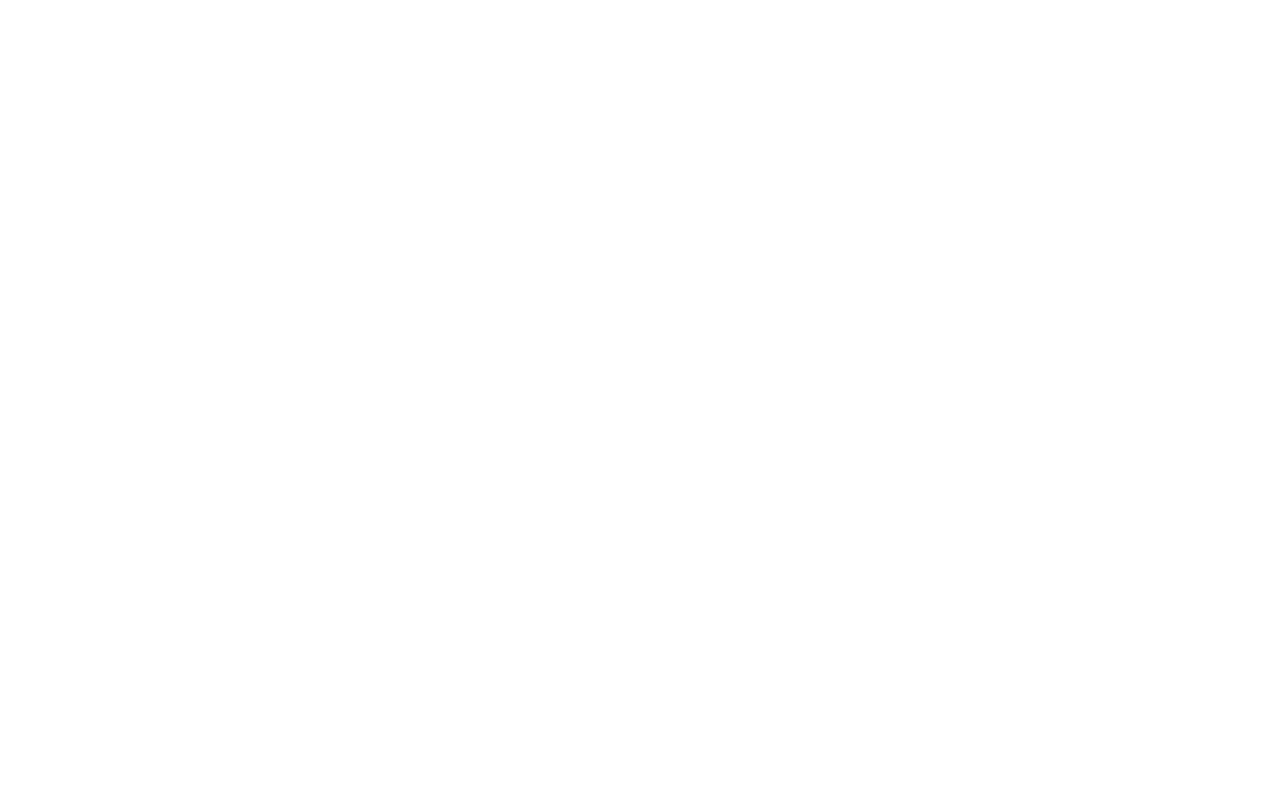
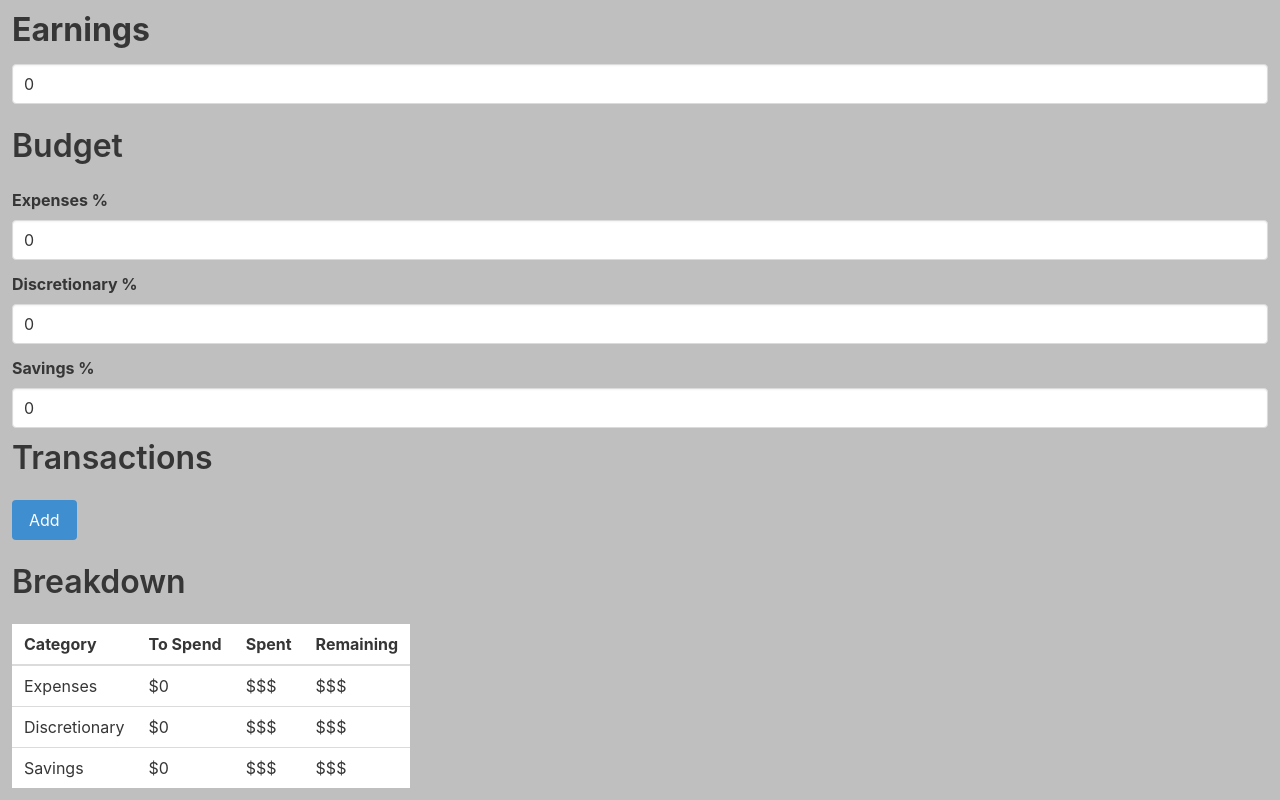
Before and after one commit to slandath/budget, a React (Vite) app: page / in a window 1280 px wide. Built offline with nearby package versions, Linux system fonts and the light colour scheme; the HTML template or start-up script is replaced by a standard one.

Commit message:
almost there

```diff
--- a/index.html
+++ b/index.html
@@ -10,7 +10,7 @@
 </head>
 
 <body>
-  <div id="root"></div>
+  <div id="root" style="background-color: hsla(0, 0%, 75%, 1);"></div>
   <script type="module" src="/src/main.tsx"></script>
 </body>
 
--- a/src/App.tsx
+++ b/src/App.tsx
@@ -1,9 +1,9 @@
-import Entry from './components/Entry';
+import Earnings from "./components/Earnings";
 
 function App() {
   return (
     <>
-
+      <Earnings />
     </>
   );
 }
--- /dev/null
+++ b/src/components/Breakdown.tsx
@@ -0,0 +1,39 @@
+function Breakdown(props) {
+  return (
+    <div>
+      <h2 className="title is-3 mt-3">Breakdown</h2>
+      <table className="table">
+        <thead>
+          <tr>
+            <th>Category</th>
+            <th>To Spend</th>
+            <th>Spent</th>
+            <th>Remaining</th>
+          </tr>
+        </thead>
+        <tbody>
+          <tr>
+            <td>Expenses</td>
+            <td>${props.expenses}</td>
+            <td>$$$</td>
+            <td>$$$</td>
+          </tr>
+          <tr>
+            <td>Discretionary</td>
+            <td>${props.discretionary}</td>
+            <td>$$$</td>
+            <td>$$$</td>
+          </tr>
+          <tr>
+            <td>Savings</td>
+            <td>${props.savings}</td>
+            <td>$$$</td>
+            <td>$$$</td>
+          </tr>
+        </tbody>
+      </table>
+    </div>
+  );
+}
+
+export default Breakdown;
--- a/src/components/Budget.tsx
+++ b/src/components/Budget.tsx
@@ -1,6 +1,28 @@
-function Budget() {
+import { useState } from 'react';
+import Ledger from './Ledger';
+
+function Budget(props: { gross: number }) {
+  const [expensesPercent, setExpensesPercent] = useState<number>(0);
+  const [discretionaryPercent, setDiscretionaryPercent] = useState<number>(0);
+  const [savingsPercent, setSavingsPercent] = useState<number>(0);
+  const [expensesAmount, setExpensesAmount] = useState<number>(0);
+  const [discretionaryAmount, setDiscretionaryAmount] = useState<number>(0);
+  const [savingsAmount, setSavingsAmount] = useState<number>(0);
+
+  function expensesHandler(e: React.ChangeEvent<HTMLInputElement>) {
+    setExpensesPercent(Number(e.target.value));
+    setExpensesAmount((Number(e.target.value) / 100) * props.gross);
+  }
+  function discretionaryHandler(e: React.ChangeEvent<HTMLInputElement>) {
+    setDiscretionaryPercent(Number(e.target.value));
+    setDiscretionaryAmount((Number(e.target.value) / 100) * props.gross);
+  }
+  function savingsHandler(e: React.ChangeEvent<HTMLInputElement>) {
+    setSavingsPercent(Number(e.target.value));
+    setSavingsAmount((Number(e.target.value) / 100) * props.gross);
+  }
+
   return (
-<div className="container">
     <div className="column">
       <h2 className="title is-3">Budget</h2>
       <div className="field">
@@ -8,7 +30,13 @@
           Expenses %
         </label>
         <div className="control">
-              <input type="number" className="input" id="expensesPercent" />
+          <input
+            type="number"
+            className="input"
+            id="expensesPercent"
+            value={expensesPercent}
+            onChange={expensesHandler}
+          />
         </div>
       </div>
       <div className="field">
@@ -20,6 +48,8 @@
             type="number"
             className="input"
             id="discretionaryPercent"
+            value={discretionaryPercent}
+            onChange={discretionaryHandler}
           />
         </div>
       </div>
@@ -28,35 +58,18 @@
           Savings %
         </label>
         <div className="control">
-              <input type="number" className="input" id="savingsPercent" />
+          <input
+            type="number"
+            className="input"
+            id="savingsPercent"
+            value={savingsPercent}
+            onChange={savingsHandler}
+          />
         </div>
       </div>
-          <h3 className="title is-4">Breakdown</h3>
-          <table className="table">
-            <thead>
-              <tr>
-                <th>Category</th>
-                <th>Amount</th>
-              </tr>
-            </thead>
-            <tbody>
-              <tr>
-                <td>Expenses</td>
-                <td>$$$</td>
-              </tr>
-              <tr>
-                <td>Discretionary</td>
-                <td>$$$</td>
-              </tr>
-              <tr>
-                <td>Savings</td>
-                <td>$$$</td>
-              </tr>
-            </tbody>
-          </table>
+      <Ledger expenses={expensesAmount} discretionary={discretionaryAmount} savings={savingsAmount}/>
     </div>
-      </div>
-  )
+  );
 }
 
-export default Budget
+export default Budget;
--- a/src/components/Earnings.tsx
+++ b/src/components/Earnings.tsx
@@ -1,15 +1,25 @@
+import { useState } from "react"
+import Budget from "./Budget"
+
 function Earnings() {
+const [gross, setGross] = useState(0)
+
+function earningsHandler(e: React.ChangeEvent<HTMLInputElement>) {
+    setGross(Number(e.target.value))
+}
+
   return (
-    <div className="container">
+    <>
       <div className="column">
       <div className="field">
-        <label htmlFor="earnings" className="label">Earnings</label>
+        <label htmlFor="earnings" className="label title is-3">Earnings</label>
         <div className="control">
-        <input type="text" className="input" placeholder="$$$" id="earnings"/>
+        <input type="number" className="input" placeholder="$$$" id="earnings" onChange={earningsHandler} value={gross}/>
         </div>
       </div>
       </div>
-    </div>
+      <Budget gross={gross}/>
+      </>
   )
 }
 
--- a/src/components/Entry.tsx
+++ b/src/components/Entry.tsx
@@ -1,27 +1,43 @@
+import { useState } from "react";
+
 function Entry() {
+const [entryAmount, setEntryAmount] = useState<number>(0)
+const [entryDescription, setEntryDescription] = useState<string>('')
+const [entryCategory, setEntryCategory] = useState<string>('')
+
+function amountHandler(e: React.ChangeEvent<HTMLInputElement>) {
+  setEntryAmount(Number(e.target.value))
+}
+function descriptionHandler(e: React.ChangeEvent<HTMLInputElement>) {
+  setEntryDescription(e.target.value)
+}
+function categoryHandler(e: React.ChangeEvent<HTMLInputElement>) {
+  setEntryCategory(e.target.value)
+}
+
   return (
-    <div className="container">
-    <div className="columns is-mobile">
-  <div className="column is-one-fifth">
-    <div className="select">
-      <select>
-        <option>Expense</option>
-        <option>Discretionary</option>
-        <option>Savings</option>
+    <div className="columns is-mobile has-background-grey-lighter">
+      <div className="column">
+        <div className="select is-small">
+          <select onChange={categoryHandler} value={entryCategory}>
+            <option value="expense">Expense</option>
+            <option value="discretionary">Discretionary</option>
+            <option value="savings">Savings</option>
           </select>
         </div>
       </div>
-  <div className="column is-two-fifths">
-    <input className="input" type="text" placeholder="Description" />
+      <div className="column is-two-fifths is-hidden-mobile">
+        <input className="input is-small" type="text" placeholder="Description" value={entryDescription} onChange={descriptionHandler}/>
       </div>
-  <div className="column is-one-fifth">
-  <input className="input" type="number" placeholder="$$$" />
+      <div className="column">
+        <input className="input is-small" type="number" placeholder="$$$" value={entryAmount} onChange={amountHandler}/>
       </div>
-  <button className="button is-success">Enter</button>
-  <button className="button is-warning">Edit</button>
+      <div className="column">
+        <button className="button is-small is-success mr-2">&#x2714;</button>
+        <button className="button is-small is-danger">&#x2718;</button>
       </div>
     </div>
-  )
+  );
 }
 
-export default Entry
+export default Entry;
--- a/src/components/Ledger.tsx
+++ b/src/components/Ledger.tsx
@@ -1,7 +1,39 @@
-function Ledger() {
+import { useState } from 'react';
+import Entry from './Entry';
+import Breakdown from './Breakdown';
+
+function Ledger(props) {
+  const [transactions, setTransactions] = useState<any>([]);
+  const [entryCounter, setEntryCounter] = useState<number>(0);
+
+  function clickHandler() {
+    setEntryCounter(entryCounter + 1);
+    const newTransaction = {
+      id: entryCounter,
+    };
+    setTransactions([...transactions, newTransaction]);
+  }
+
   return (
-    <div>Ledger</div>
-  )
+    <div>
+      <h2 className="title is-3">Transactions</h2>
+      <div className="block">
+        <button className="button is-info" onClick={clickHandler}>
+          Add
+        </button>
+      </div>
+      <div className="block">
+        {transactions.map((transaction, index) => (
+          <Entry key={index} id={transaction.id} />
+        ))}
+      </div>
+      <Breakdown
+        expenses={props.expenses}
+        discretionary={props.discretionary}
+        savings={props.savings}
+      />
+    </div>
+  );
 }
 
-export default Ledger
+export default Ledger;
```
Lines whose indentation alone changed are shown as unchanged.
